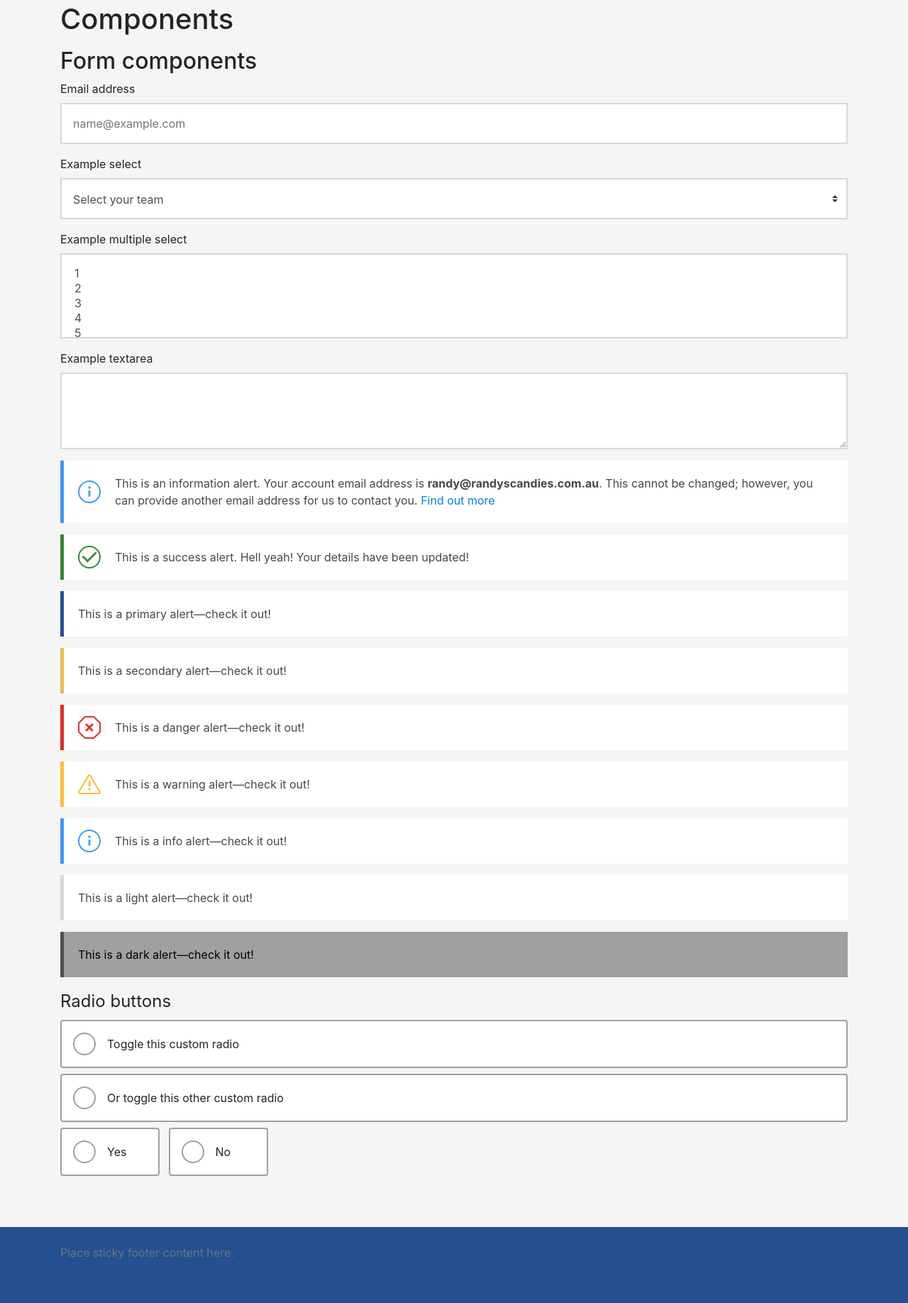
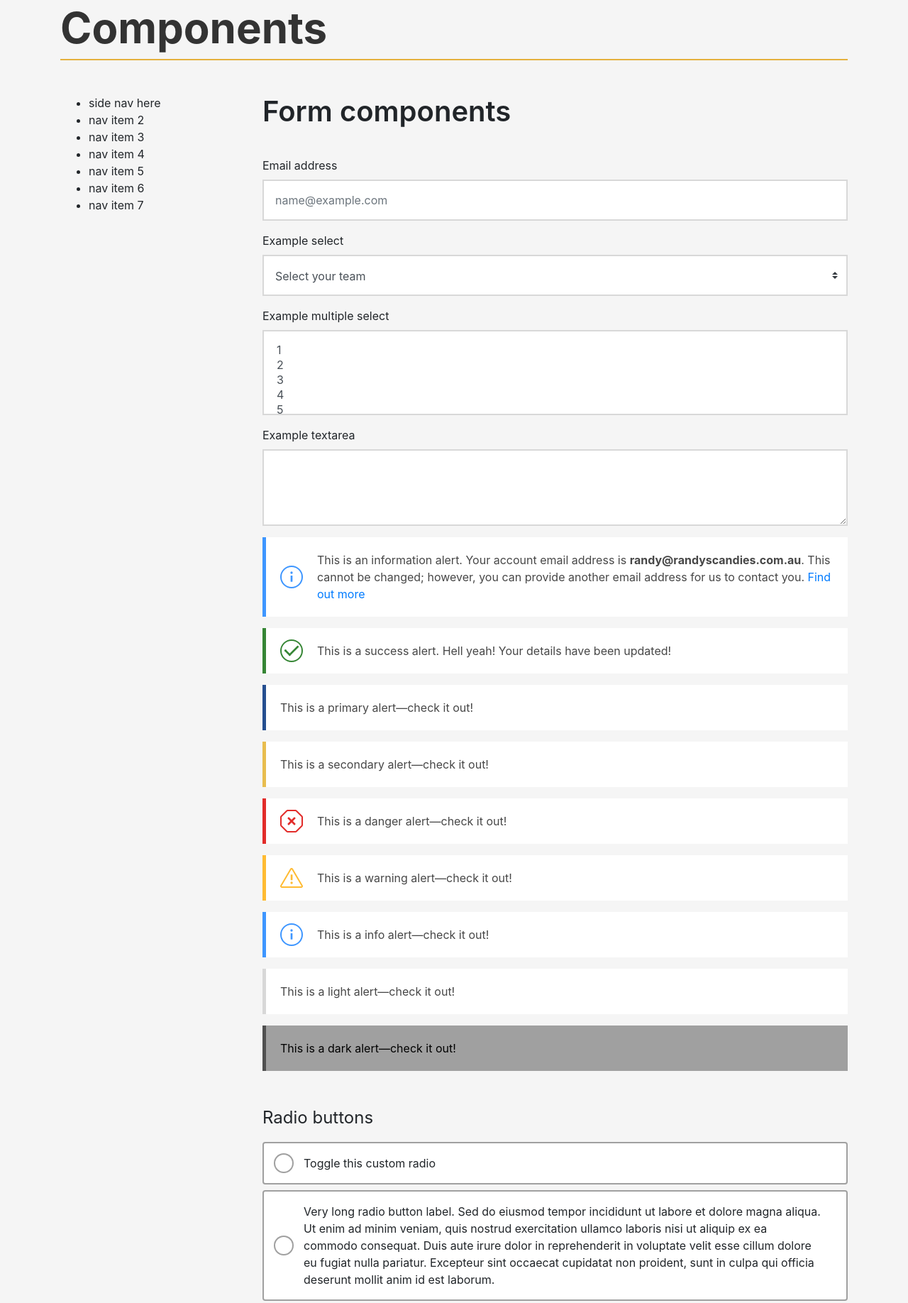
Before and after one commit to AUSGov/rdti-test, a website built with webpack: page src/components.html in a window 1280 px wide. Shown: the part 253-2089 px from the top of the page at 71% size. Built offline with nearby package versions, Linux system fonts and the light colour scheme.

Commit message:
updated components library

```diff
--- a/src/components.html
+++ b/src/components.html
@@ -70,7 +70,22 @@
   <!-- Begin page content -->
   <main>
     <div class="container">
-      <h1 class="mb-3">Components</h1>
+      <h1>Components</h1>
+
+      <div class="row">
+        <div class="col-md-3">
+          <ul class="sidenav">
+            <li>side nav here</li>
+            <li>nav item 2</li>
+            <li>nav item 3</li>
+            <li>nav item 4</li>
+            <li>nav item 5</li>
+            <li>nav item 6</li>
+            <li>nav item 7</li>
+          </ul>
+        </div>
+
+        <div class="col">
           <h2>Form components</h2>
           <form>
             <div class="form-group">
@@ -99,6 +114,7 @@
             <option>5</option>
           </select>
             </div>
+
             <div class="form-group">
               <label for="exampleFormControlTextarea1">Example textarea</label>
               <textarea class="form-control" id="exampleFormControlTextarea1" rows="3"></textarea>
@@ -106,8 +122,9 @@
 
             <div class="alert alert-info" role="alert" aria-live="polite" aria-labelledby="infoTitle">
               <p id="infoTitle">
-            <span class="sr-only">Information alert:</span> This is an information alert. Your account email address is <strong>randy@randyscandies.com.au</strong>.
-            This cannot be changed; however, you can provide another email address for us to contact you.
+                <span class="sr-only">Information alert:</span> This is an information alert. Your account email address
+                is <strong>randy@randyscandies.com.au</strong>. This cannot be changed; however, you can provide another
+                email address for us to contact you.
                 <a href="#">
               Find out more
             </a>
@@ -138,18 +155,19 @@
             <div class="alert alert-light" role="alert">
               This is a light alert—check it out!
             </div>
-        <div class="alert alert-dark" role="alert">
+            <div class="alert alert-dark mb-5" role="alert">
               This is a dark alert—check it out!
             </div>
-        <fieldset class="">
-          <legend class="">Radio buttons</legend>
+
+            <fieldset class="mb-5">
+              <legend class="mb-3">Radio buttons</legend>
               <div class="custom-control custom-radio">
                 <input type="radio" id="customRadio1" name="customRadio" class="custom-control-input">
                 <label class="custom-control-label" for="customRadio1">Toggle this custom radio</label>
               </div>
               <div class="custom-control custom-radio">
                 <input type="radio" id="customRadio2" name="customRadio" class="custom-control-input">
-            <label class="custom-control-label" for="customRadio2">Or toggle this other custom radio</label>
+                <label class="custom-control-label" for="customRadio2">Very long radio button label. Sed do eiusmod tempor incididunt ut labore et dolore magna aliqua. Ut enim ad minim veniam, quis nostrud exercitation ullamco laboris nisi ut aliquip ex ea commodo consequat. Duis aute irure dolor in reprehenderit in voluptate velit esse cillum dolore eu fugiat nulla pariatur. Excepteur sint occaecat cupidatat non proident, sunt in culpa qui officia deserunt mollit anim id est laborum.</label>
               </div>
 
               <div class="custom-control custom-radio custom-control-inline">
@@ -163,7 +181,14 @@
 
             </fieldset>
 
+            <div class="buttonGroup">
+              <button class="btn btn-default">Button default</button>
+              <button class="btn btn-primary">Button primary</button>
+            </div>
+
           </form>
+        </div>
+      </div>
     </div>
   </main>
 
--- a/src/scss/custom.scss
+++ b/src/scss/custom.scss
@@ -22,6 +22,21 @@
   background-color: $backgroundGrey;
   padding: 4rem 0;
   flex-grow: 1;
+}
+
+h1 {
+  font-size: 3.750rem;
+  font-weight: bold;
+  color: $headingText;
+  padding-bottom: 0.5rem;
+  border-bottom: 2px solid $secondaryUI;
+  margin-bottom: 3rem;
+}
+
+h2 {
+  font-size: 2.5rem;
+  font-weight: 600;
+  margin-bottom: 2.5rem;
 }
 
 // Header section
--- a/src/scss/forms.scss
+++ b/src/scss/forms.scss
@@ -10,7 +10,7 @@
     appearance: none;
 }
 
-// Custom radio buttons
+// CUSTOM RADIO BUTTONS ----------------- //
 
 /* The custom-control */
 .custom-control-label {
@@ -22,10 +22,11 @@
     border: 2px solid $darkGrey;
     border-radius: 4px;
     background-color: white;
+    box-sizing: border-box;
     &:hover {
         border-color: $primary;
         &::before {
-            border-color: $primary;
+            box-shadow: 0 0 0 2px $primary;
         }
     }
     &::before {
@@ -33,42 +34,60 @@
         top: 0px;
         left: -1rem;
         display: flex;
-        width: 2rem;
-        height: 2rem;
+        width: 1.5rem;
+        height: 1.5rem;
         pointer-events: none;
-        content: "";
+        content: '';
         background-color: #fff;
-        border: $darkGrey solid 2px;
+        box-shadow: 0 0 0 2px $darkGrey;
+        min-width: 1.5rem;
+        border-radius: 50%;
+        border: 3px solid white;
+        box-sizing: border-box;
     }
     &::after {
         position: absolute;
-        top: 1rem;
-        left: 1rem;
+        top: 0;
+        left: 0;
         display: block;
-        width: 2rem;
-        height: 2rem;
-        content: "";
+        width: 1.5rem;
+        height: 1.5rem;
+        content: '';
         background: no-repeat 50% / 50% 50%;
+        box-sizing: border-box;
     }
 }
-.custom-radio {
-    margin-bottom: 0.5rem;
-}
-.custom-control {
-    padding-left: 0;
-}
+
 .custom-control-input:checked ~ .custom-control-label::before, .custom-control-input:not(:disabled):active ~ .custom-control-label::before {
-    border-color: $primary;
-    background-color: $primary;
+    border: 3px solid white;
+    box-shadow: 0 0 0 2px $primary;
+    background: $primary;
+    box-sizing: border-box;
 }
 .custom-control-input:checked ~ .custom-control-label {
     border-color: $primary;
     color: $primary;
     font-weight: bold;
+    box-sizing: border-box;
+}
+.custom-radio .custom-control-input:checked ~ .custom-control-label::after {
+    background-image: none;
+    height: 0;
+    box-sizing: border-box;
 }
 .custom-control-inline {
     margin-right: 0.5rem;
+    box-sizing: border-box;
     .custom-control-label {
         min-width: 140px;
+        box-sizing: border-box;
     }
 }
+
+.custom-radio {
+    margin-bottom: 0.5rem;
+    box-sizing: border-box;
+}
+.custom-control {
+    padding-left: 0;
+}
--- a/src/scss/variables.scss
+++ b/src/scss/variables.scss
@@ -13,9 +13,11 @@
 
 // BGA Secondary
 $secondary:                        #E8BD4F;
+$secondaryUI:                      #E5B13D;
 $secondaryInteractive:             #EDCA72;
 $secondaryTint1:                   #F3DEA7;
 $secondaryTint2:                   #FCF4E3;
+
 
 
 // --- Category Colours --- //
```
Also changed, not shown: src/public/images/icon-bluetick.svg (added), src/public/images/icon-greentick.svg (renamed from src/public/images/icon-tick2.svg), src/public/images/icon-pending.svg (added), src/public/images/icon-tick.svg. Lines whose indentation alone changed are shown as unchanged.
